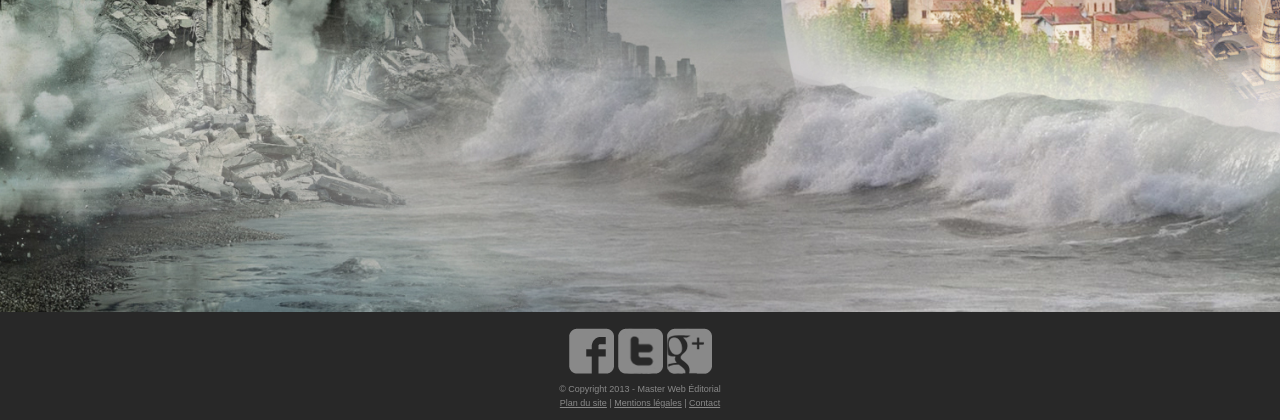
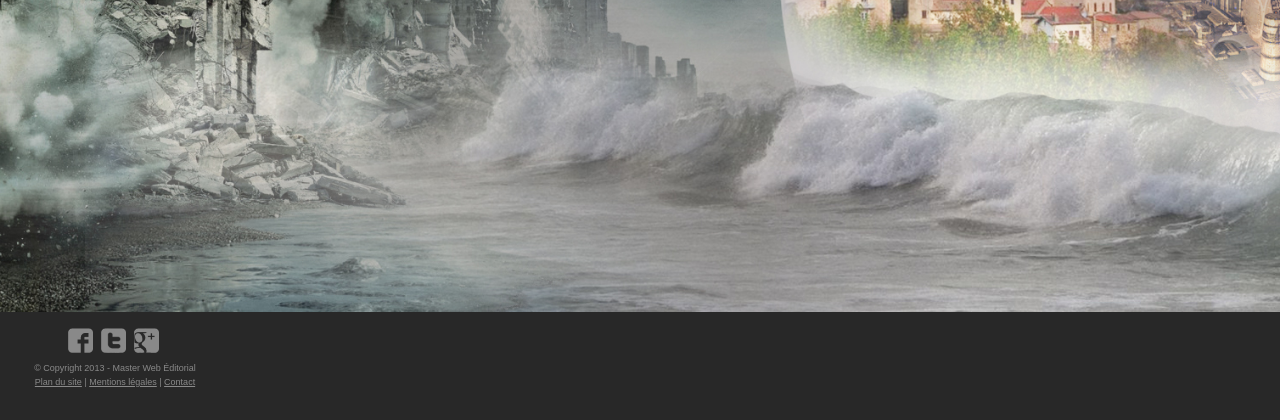
Before and after one commit to HackLo/projet-ter, a PHP site: page / in a window 1280 px wide. Shown: the part 594-1014 px from the top of the page. After the commit the page ends 981 px from the top, so only its background shows below. Run offline with PHP 8.4, Linux system fonts and the light colour scheme.

Commit message:
Correctif

```diff
--- a/global.css
+++ b/global.css
@@ -20,6 +20,10 @@
 	margin: 0;
 	padding: 0;
 	width: auto;
+}
+
+a:active {
+ 	background-color: inherit;
 }
 
 a:active {
@@ -244,8 +248,6 @@
 .reseauxsociaux {
 	width:100%;
 }
-<<<<<<< HEAD
-=======
 
 .reseauxsociaux img  {
 	border : none;
@@ -254,7 +256,6 @@
 	width: 25px;
 }
 
->>>>>>> d4bd41e6dea05902a6c216c52e07dcb87dfd92a0
 /* ----------------------------------------------------------------------------------------------------------------------------------------
                                AFFICHAGE > 840 PIXELS
  ------------------------------------------------------------------------------------------------------------------------------------------*/
```
